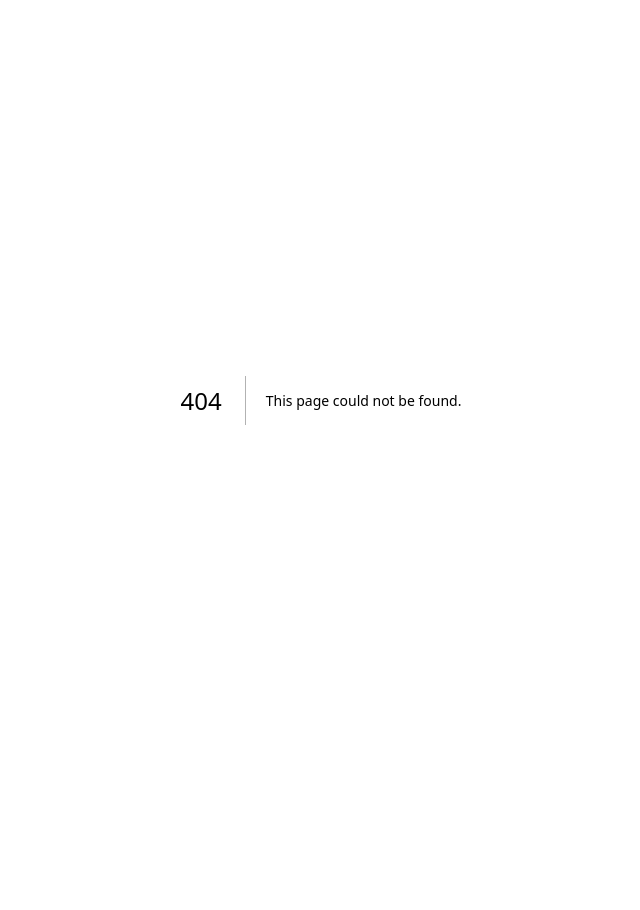
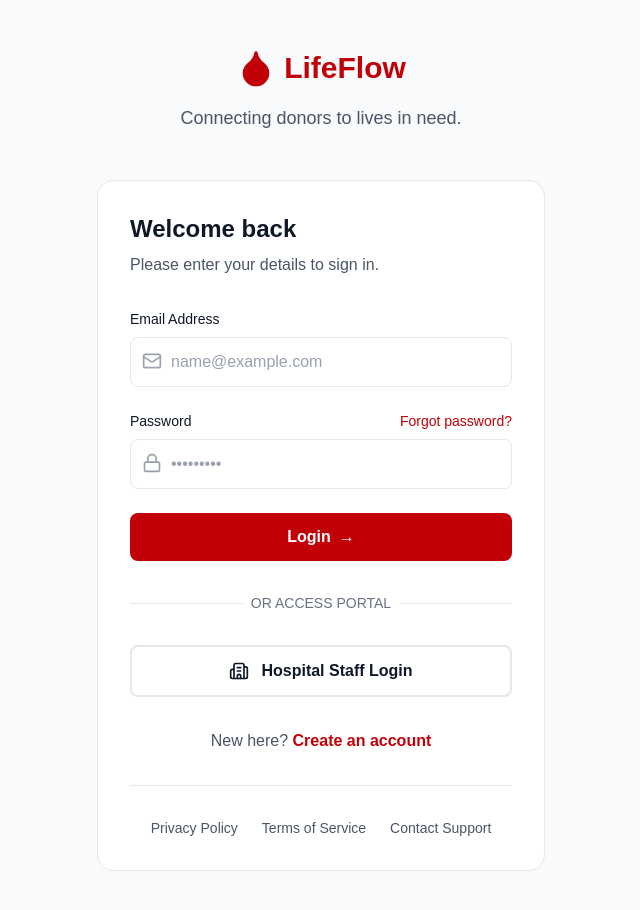
Before and after one commit to FarhadNuri/LifeFlow-Client, a Next.js app: page /login in a window 1280 px wide. Before the commit this address had no page. Shown: the top 910 px of the page, without its empty margins (319-959 px from the left). Before the commit the page ends 800 px from the top, so only its background shows below. Built offline with nearby package versions, Linux system fonts and the light colour scheme.

Commit message:
Completed Login Page UI

```diff
--- a/package.json
+++ b/package.json
@@ -9,6 +9,7 @@
     "lint": "eslint"
   },
   "dependencies": {
+    "lucide-react": "^1.21.0",
     "next": "16.2.9",
     "react": "19.2.4",
     "react-dom": "19.2.4"
--- /dev/null
+++ b/src/app/login/page.jsx
@@ -0,0 +1,95 @@
+import Link from 'next/link'
+import { Droplet, Mail, Lock, Building2 } from 'lucide-react'
+
+export default function LoginPage() {
+  return (
+    <div className="min-h-screen bg-gray-50 flex flex-col items-center justify-center py-12 px-4">
+      {/* Logo and Tagline */}
+      <div className="text-center mb-12">
+        <div className="flex items-center justify-center gap-2 mb-4">
+          <Droplet className="w-10 h-10 text-red-700" fill="currentColor" />
+          <span className="text-3xl font-bold text-red-700">LifeFlow</span>
+        </div>
+        <p className="text-gray-600 text-lg">Connecting donors to lives in need.</p>
+      </div>
+
+      {/* Login Form Card */}
+      <div className="w-full max-w-md bg-white rounded-2xl border border-gray-200 p-8">
+        <h2 className="text-2xl font-bold text-gray-900 mb-2">Welcome back</h2>
+        <p className="text-gray-600 mb-8">Please enter your details to sign in.</p>
+
+        <form className="space-y-6">
+          {/* Email Field */}
+          <div>
+            <label className="block text-sm font-medium text-gray-900 mb-2">Email Address</label>
+            <div className="relative">
+              <Mail className="absolute left-3 top-3.5 w-5 h-5 text-gray-400" />
+              <input
+                type="email"
+                placeholder="name@example.com"
+                className="w-full pl-10 pr-4 py-3 border border-gray-200 rounded-lg focus:outline-none focus:ring-2 focus:ring-red-700 focus:border-transparent placeholder:text-gray-400"
+              />
+            </div>
+          </div>
+
+          {/* Password Field */}
+          <div>
+            <div className="flex items-center justify-between mb-2">
+              <label className="block text-sm font-medium text-gray-900">Password</label>
+              <Link href="#" className="text-sm text-red-700 hover:underline">
+                Forgot password?
+              </Link>
+            </div>
+            <div className="relative">
+              <Lock className="absolute left-3 top-3.5 w-5 h-5 text-gray-400" />
+              <input
+                type="password"
+                placeholder="•••••••••"
+                className="w-full pl-10 pr-4 py-3 border border-gray-200 rounded-lg focus:outline-none focus:ring-2 focus:ring-red-700 focus:border-transparent placeholder:text-gray-400"
+              />
+            </div>
+          </div>
+
+          {/* Login Button */}
+          <button
+            type="submit"
+            className="cursor-pointer w-full bg-red-700 text-white py-3 rounded-lg font-semibold hover:bg-red-800 transition flex items-center justify-center gap-2"
+          >
+            Login <span>→</span>
+          </button>
+        </form>
+
+        {/* Divider */}
+        <div className="relative my-8">
+          <div className="absolute inset-0 flex items-center">
+            <div className="w-full border-t border-gray-200"></div>
+          </div>
+          <div className="relative flex justify-center text-sm">
+            <span className="px-2 bg-white text-gray-500 font-medium">OR ACCESS PORTAL</span>
+          </div>
+        </div>
+
+        {/* Hospital Staff Login */}
+        <Link href="#" className="w-full border-2 border-gray-200 text-gray-900 py-3 rounded-lg font-semibold hover:border-gray-300 hover:bg-gray-50 transition flex items-center justify-center gap-3">
+          <Building2 className="w-5 h-5" />
+          Hospital Staff Login
+        </Link>
+
+        {/* Sign Up Link */}
+        <p className="text-center mt-8 text-gray-600">
+          New here?{' '}
+          <Link href="/register" className="text-red-700 font-semibold hover:underline">
+            Create an account
+          </Link>
+        </p>
+
+        {/* Footer Links */}
+        <div className="flex items-center justify-center gap-6 mt-8 pt-8 border-t border-gray-200 text-sm text-gray-600">
+          <Link href="#" className="hover:text-gray-900">Privacy Policy</Link>
+          <Link href="#" className="hover:text-gray-900">Terms of Service</Link>
+          <Link href="#" className="hover:text-gray-900">Contact Support</Link>
+        </div>
+      </div>
+    </div>
+  )
+}
```
Also changed, not shown: 1 other file (tests, documents, lock files or other folders).
